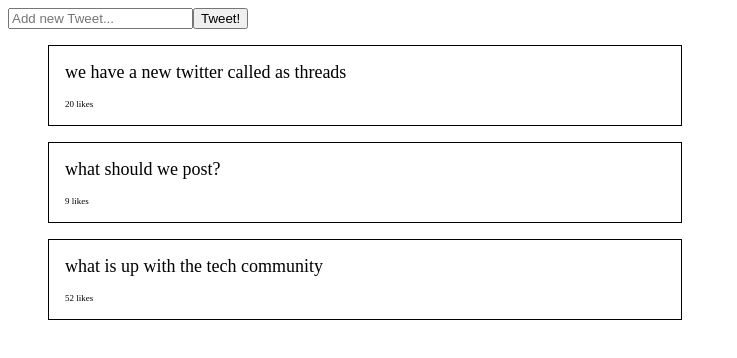
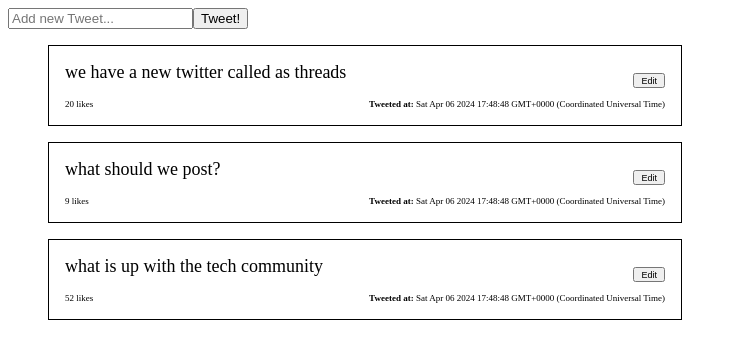
Before and after one commit to ANIKETRAJ28/React, a React (Create React App) app in the folder 08_MoreHooksAndTwitterApp/twitter/: page / in a window 1280 px wide. Shown: the top 358 px of the page, without its empty margins (0-737 px from the left). Built offline with nearby package versions, Linux system fonts and the light colour scheme.

Commit message:
added more logic to tweet

```diff
--- a/08_MoreHooksAndTwitterApp/twitter/src/CSS/Tweet.css
+++ b/08_MoreHooksAndTwitterApp/twitter/src/CSS/Tweet.css
@@ -5,10 +5,26 @@
     font-size: large;
 }
 
-.likes {
+.likes, .date {
     font-size: xx-small;
 }
 
 .tweet-content {
     margin-bottom: 1rem;
 }
+
+.wrapper {
+    display: flex;
+    justify-content: space-between;
+}
+
+.tweet {
+    display: flex;
+    justify-content: space-between;
+    align-items: center;
+}
+
+.btn {
+    font-size: xx-small;
+    height: 15px;
+}
--- a/08_MoreHooksAndTwitterApp/twitter/src/components/Tweet.jsx
+++ b/08_MoreHooksAndTwitterApp/twitter/src/components/Tweet.jsx
@@ -1,12 +1,28 @@
+import { useState } from 'react';
 import '../CSS/Tweet.css'
-function Tweet({ content, likeCount }) {
+function Tweet({ content, likeCount, date }) {
+    const [isEditing, setIsEditing] = useState(false);
     return(
         <div className='tweet-wrapper'>
-            <div className="tweet-content">
-                {content}
+            <div className='tweet'>
+                <div className="tweet-content">
+                    {
+                        (isEditing) ? <input value={content} /> : content
+                    }
+                </div>
+                <button className='btn' onClick={() => setIsEditing(!isEditing)}>
+                    {
+                        (isEditing) ? "Save" : "Edit"
+                    }
+                </button>
             </div>
+            <div className='wrapper'>
             <div className="likes">
                 {likeCount} likes
+            </div>
+            <div className='date'>
+            <b>Tweeted at:</b> {date.toString()}
+            </div>
             </div>
         </div>
     )
--- a/08_MoreHooksAndTwitterApp/twitter/src/components/TweetList.jsx
+++ b/08_MoreHooksAndTwitterApp/twitter/src/components/TweetList.jsx
@@ -8,7 +8,7 @@
             {
                 tweets.map((tweet) => (
                     <li className="tweet-like-wrapper" key={tweet.id}>
-                        <Tweet content={tweet.content} likeCount={tweet.likeCount}/>
+                        <Tweet content={tweet.content} likeCount={tweet.likeCount} date={tweet.date}/>
                     </li>
                 ))
             }
--- a/08_MoreHooksAndTwitterApp/twitter/src/components/Twitter.jsx
+++ b/08_MoreHooksAndTwitterApp/twitter/src/components/Twitter.jsx
@@ -3,9 +3,9 @@
 import TweetList from './TweetList';
 
 const initialDummyTweets = [
-  {id: 0, content: 'we have a new twitter called as threads', likeCount: 20},
-  {id: 1, content: 'what should we post?', likeCount: 9},
-  {id: 2, content: 'what is up with the tech community', likeCount: 52},
+  {id: 0, content: 'we have a new twitter called as threads', likeCount: 20, date: new Date()},
+  {id: 1, content: 'what should we post?', likeCount: 9, date: new Date()},
+  {id: 2, content: 'what is up with the tech community', likeCount: 52, date: new Date()},
 ];
 
 function Twitter() {
@@ -15,7 +15,8 @@
         setTweet([...tweet, {
             content: text,
             likeCount: Math.floor(Math.random()*50),
-            id: nextId
+            id: nextId,
+            date: new Date()
         }]);
     }
     return (
```
